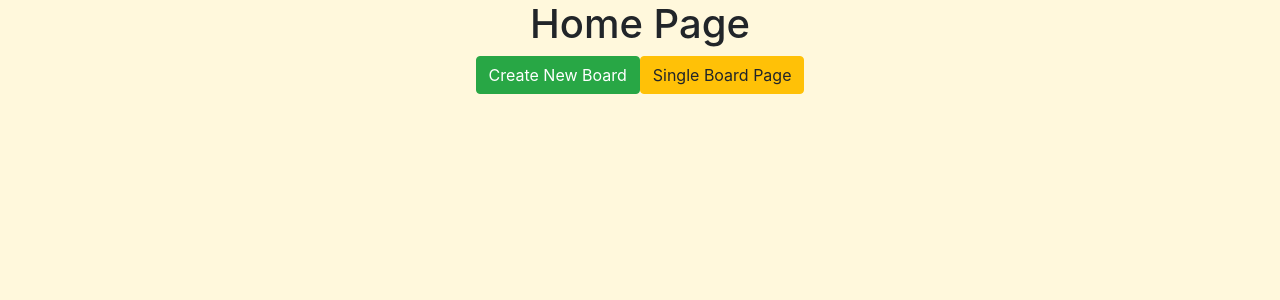
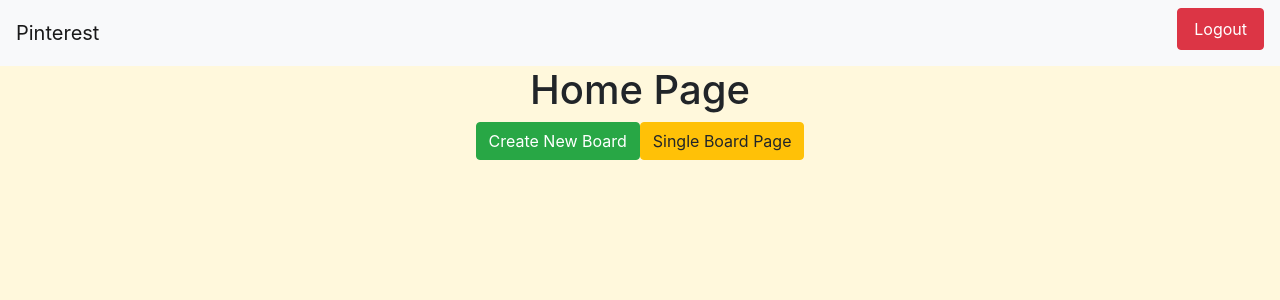
Before and after one commit to jacob-bw/pinterest-routing, a React (Create React App) app: page / in a window 1280 px wide. Shown: the top 300 px of the page. Built offline with nearby package versions, Linux system fonts and the light colour scheme; no server answers; sample sign-in values are in the browser's storage.

Commit message:
logout works

```diff
--- a/package.json
+++ b/package.json
@@ -10,6 +10,7 @@
     "bootstrap": "^4.4.1",
     "firebase": "^7.6.1",
     "node-sass": "^4.13.0",
+    "prop-types": "^15.7.2",
     "react": "^16.12.0",
     "react-dom": "^16.12.0",
     "react-router-dom": "^5.1.2",
--- a/src/App/App.js
+++ b/src/App/App.js
@@ -8,6 +8,7 @@
 import Auth from '../Components/pages/Auth/Auth';
 import firebaseConnection from '../helpers/data/connection';
 import Home from '../Components/pages/Home/Home';
+import MyNavbar from '../Components/shared/Navbar/Navbar';
 import NewBoard from '../Components/pages/NewBoard/NewBoard';
 import SingleBoard from '../Components/pages/SingleBoard/SingleBoard';
 
@@ -47,6 +48,7 @@
     return (
       <div className="App">
         <Router>
+          <MyNavbar authed={authed}/>
           <Switch>
             <PrivateRoute path="/" exact component={Home} authed={authed}/>
             <PrivateRoute path="/board/new" exact component={NewBoard} authed={authed}/>
--- a/src/Components/pages/Auth/Auth.js
+++ b/src/Components/pages/Auth/Auth.js
@@ -15,7 +15,7 @@
     return (
       <div className="Auth">
         <h1>Auth Page</h1>
-        <button className="btn btn-danger" onClick={this.loginClickEvent}>login with google</button>
+        <button className="btn btn-danger" onClick={this.loginClickEvent}>Login with Google</button>
       </div>
     );
   }
--- /dev/null
+++ b/src/Components/shared/Navbar/Navbar.js
@@ -0,0 +1,37 @@
+import React from 'react';
+import firebase from 'firebase/app';
+import 'firebase/auth';
+import PropTypes from 'prop-types';
+
+
+class MyNavbar extends React.Component {
+  static propTypes = {
+    authed: PropTypes.bool,
+  }
+
+  logMeOut = (e) => {
+    e.preventDefault();
+    firebase.auth().signOut();
+  }
+
+  render() {
+    const { authed } = this.props;
+    return (
+      <div className="MyNavbar">
+        <nav className="navbar navbar-expand-lg navbar-light bg-light">
+          <a className="navbar-brand" href="/">Pinterest</a>
+          <button className="navbar-toggler" type="button" data-toggle="collapse" data-target="#navbarSupportedContent" aria-controls="navbarSupportedContent" aria-expanded="false" aria-label="Toggle navigation">
+            <span className="navbar-toggler-icon"></span>
+          </button>
+          <div className="collapse navbar-collapse" id="navbarSupportedContent">
+            <ul className="navbar-nav mr-auto mt-2 mt-lg-0"></ul>
+            <div className="my-2 mt-lg-0">
+              {authed && (<button className="nav-link btn btn-danger" onClick={this.logMeOut}>Logout</button>)}
+            </div>
+          </div>
+        </nav>
+      </div>
+    );
+  }
+}
+export default MyNavbar;
--- /dev/null
+++ b/src/Components/shared/Navbar/Navbar.scss
@@ -0,0 +1,3 @@
+.MyNavbar {
+  display: block;
+}
```
Also changed, not shown: 1 other file (tests, documents, lock files or other folders).
